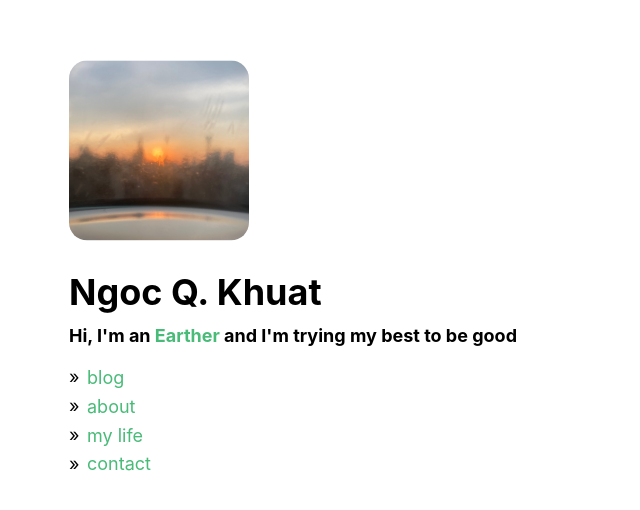
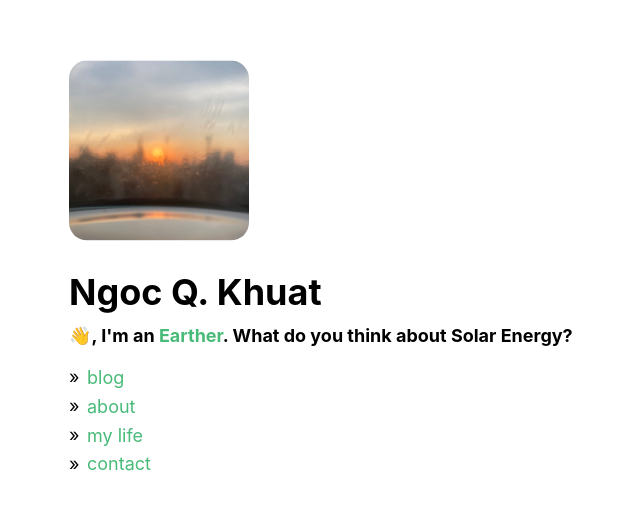
Before and after one commit to qnkhuat/nextjs-tutorial, a Next.js app: page / in a window 1280 px wide. Shown: the part 130-640 px from the top of the page, without its empty margins (59-699 px from the left). Built offline with nearby package versions, Linux system fonts and the light colour scheme.

Commit message:
edit title

```diff
--- a/components/layout.js
+++ b/components/layout.js
@@ -4,7 +4,7 @@ import Link from 'next/link'
 
 // TODO : move these info to a yaml
 export const siteName= 'Ngoc Q. Khuat'
-export const siteDescription = "Hi, I'm an Earther and I'm trying my best to be good" // If change this, change in pages/index.js too
+export const siteDescription = "👋, I'm an Earther. What do you think about Solar Energy?" // If change this, change in pages/index.js too
 export const siteTitle = "An ordinary Homo Sapiens's blog"
 export const displayPages = [
 	{
--- a/pages/index.js
+++ b/pages/index.js
@@ -16,7 +16,7 @@ export default function Home() {
 						className="w-40 rounded-2xl"
 					/>
 					<h1 className='mb-0 name'>{siteName}</h1>
-					<h4 className="m-0">Hi, I'm an <Link href="/earther">Earther</Link> and I'm trying my best to be good</h4>
+					<h4 className="m-0">👋, I'm an <Link href="/earther">Earther</Link>. What do you think about Solar Energy?</h4>
 					<div id="urls" className="mt-3">
 						<ul className="ul-arrow">
 							{displayPages.map(({ name, url }) => (
```
